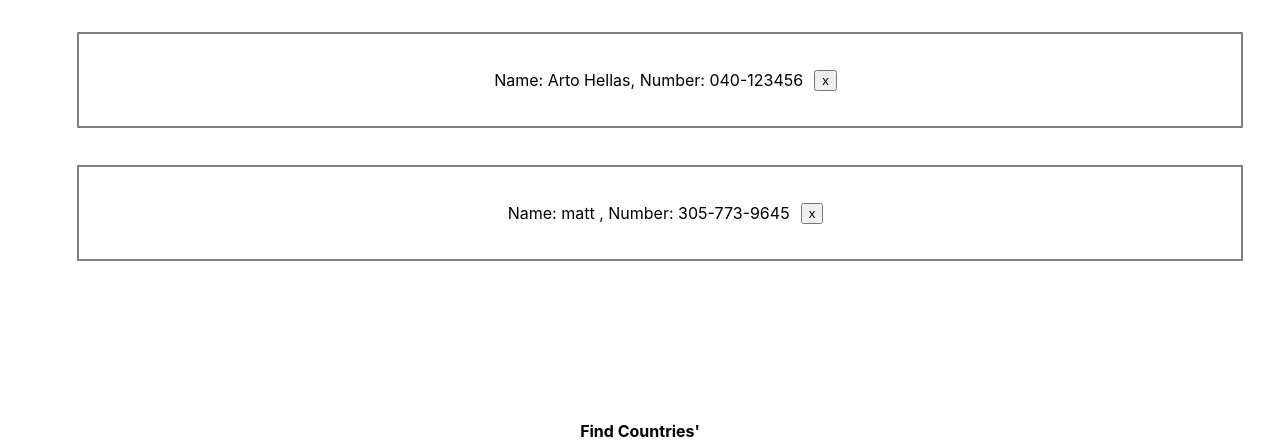
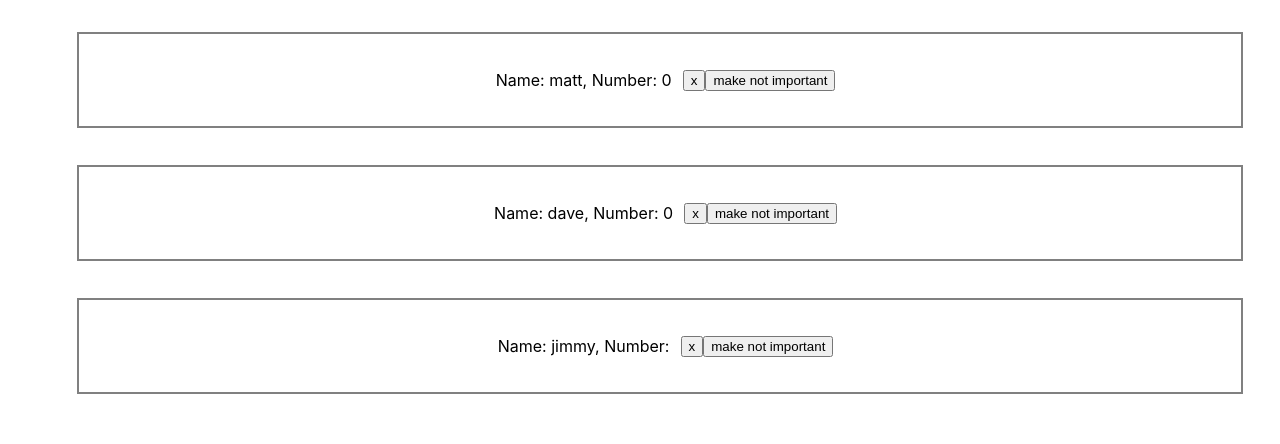
Before and after one commit to mattangelmia/phonebook, a React (Create React App) app: page / in a window 1280 px wide. Shown: the part 204-648 px from the top of the page. Built offline with nearby package versions, Linux system fonts and the light colour scheme; no server answers; data requests are answered from the project's data file.

Commit message:
added toggle

```diff
--- a/db.json
+++ b/db.json
@@ -1,14 +1,22 @@
 {
   "persons": [
     {
-      "name": "Arto Hellas",
-      "number": "040-123456",
+      "name": "matt",
+      "number": 0,
+      "important": "true",
       "id": 1
     },
     {
-      "name": "matt ",
-      "number": "305-773-9645",
+      "name": "dave",
+      "number": 0,
+      "important": true,
       "id": 2
+    },
+    {
+      "name": "jimmy",
+      "number": "",
+      "important": true,
+      "id": 3
     }
   ]
 }
--- a/src/App.js
+++ b/src/App.js
@@ -11,6 +11,9 @@ import SearchCountry from "./SearchCountry";
 function App() {
   const [conditionalStatement, setConditionalStatement] = useState("");
   const [countriesAmount, setCountriesAmount] = useState(0);
+
+  const [showImportance, setShowImportance] = useState("true");
+
   const [weatherTemp, setWeatherTemp] = useState(0);
   const [weatherInfo, setWeatherInfo] = useState([]);
   const [weatherDescription, setWeatherDescription] = useState("");
@@ -24,6 +27,8 @@ function App() {
   const [searchValue, setSearchValue] = useState("");
   const [number, setNumber] = useState(0);
   const [persons, setPersons] = useState([]);
+  const [toggledState, setToggledState] = useState([]);
+
   const [searchCountryValue, setSearchCountryValue] = useState("");
 
   const showCountry = (country) => {
@@ -144,11 +149,14 @@ function App() {
     const newContact = {
       name: newName,
       number: number,
+      important: true,
     };
 
     setNewName("");
     setNumber("");
     console.log(searchValue);
+
+    let duplicate = persons.find((person) => person.name === newName);
 
     persons.map((person) => {
       if (person.name === newName) {
@@ -182,6 +190,17 @@ function App() {
       });
   };
 
+  function toggleImportance(person) {
+    console.log(`importance of ${person.id} needs to be toggled`);
+    let toggledPerson = { ...person, important: !person.important };
+    console.log(toggledPerson);
+    let filteredPersons = persons.filter(
+      (person) => person.name !== toggledPerson.name
+    );
+    console.log(filteredPersons.concat(toggledPerson));
+    setPersons(filteredPersons.concat(toggledPerson));
+  }
+
   return (
     <div className="App">
       <Form
@@ -194,7 +213,11 @@ function App() {
         handleNumberChange={numberChange}
         searchValue={searchValue}
       />
-      <Contacts contacts={showingContacts} removeContact={removeContact} />
+      <Contacts
+        contacts={showingContacts}
+        removeContact={removeContact}
+        toggleImportance={toggleImportance}
+      />
       <SearchCountry
         value={searchCountryValue}
         filterCountries={filterCountries}
--- a/src/Contacts.js
+++ b/src/Contacts.js
@@ -1,6 +1,8 @@
 import React from "react";
 
 function Contacts(props) {
+  const label = props.label ? "make not important" : "make important";
+
   return (
     <div>
       <h1>Numbers</h1>
@@ -20,6 +22,9 @@ function Contacts(props) {
               Name: {person.name}, Number: {person.number}{" "}
             </li>
             <button onClick={() => props.removeContact(person)}>x</button>
+            <button onClick={() => props.toggleImportance(person)}>
+              {person.important ? "make not important" : "make important"}
+            </button>
           </div>
         ))}
       </ul>
```
